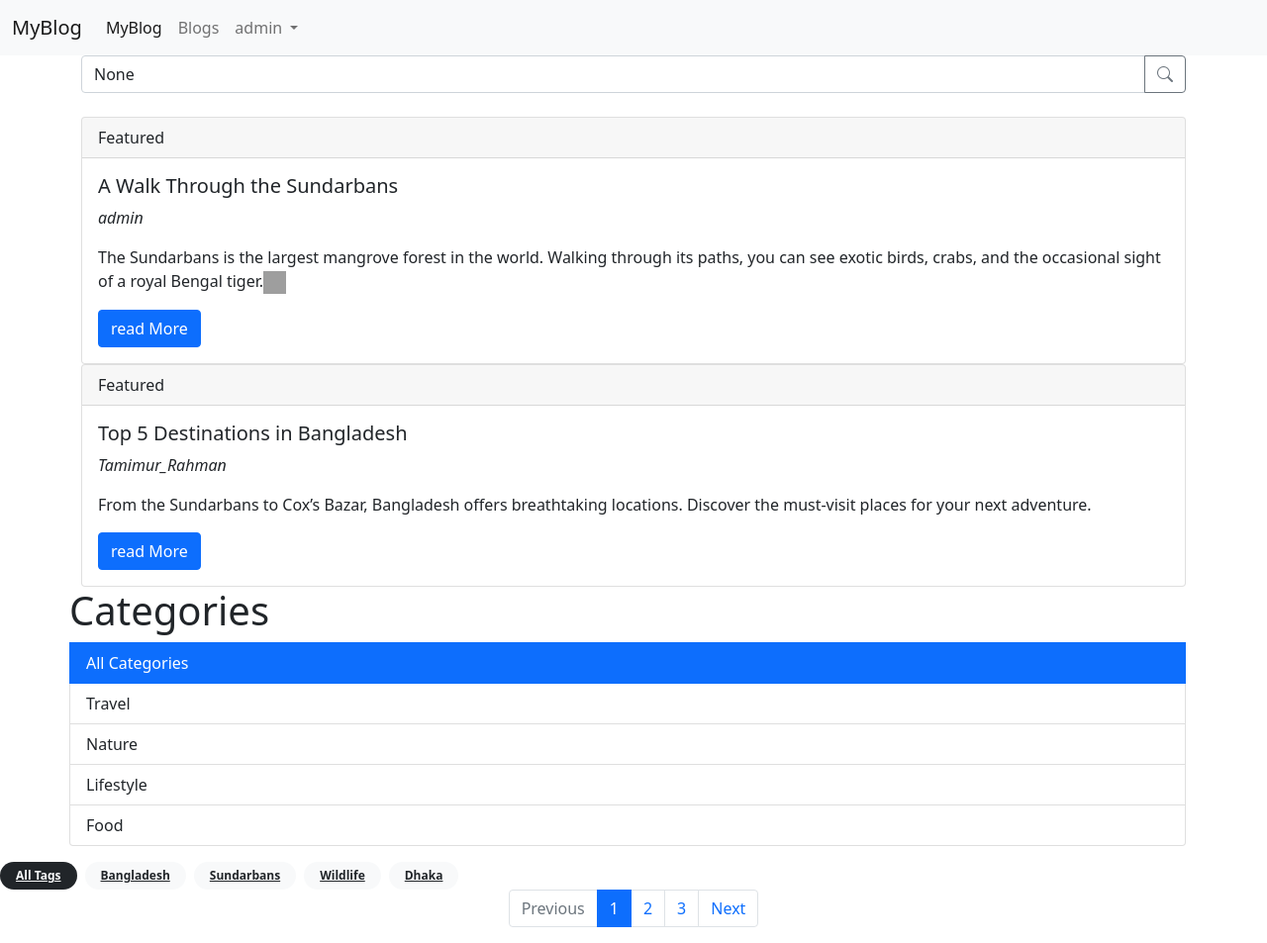
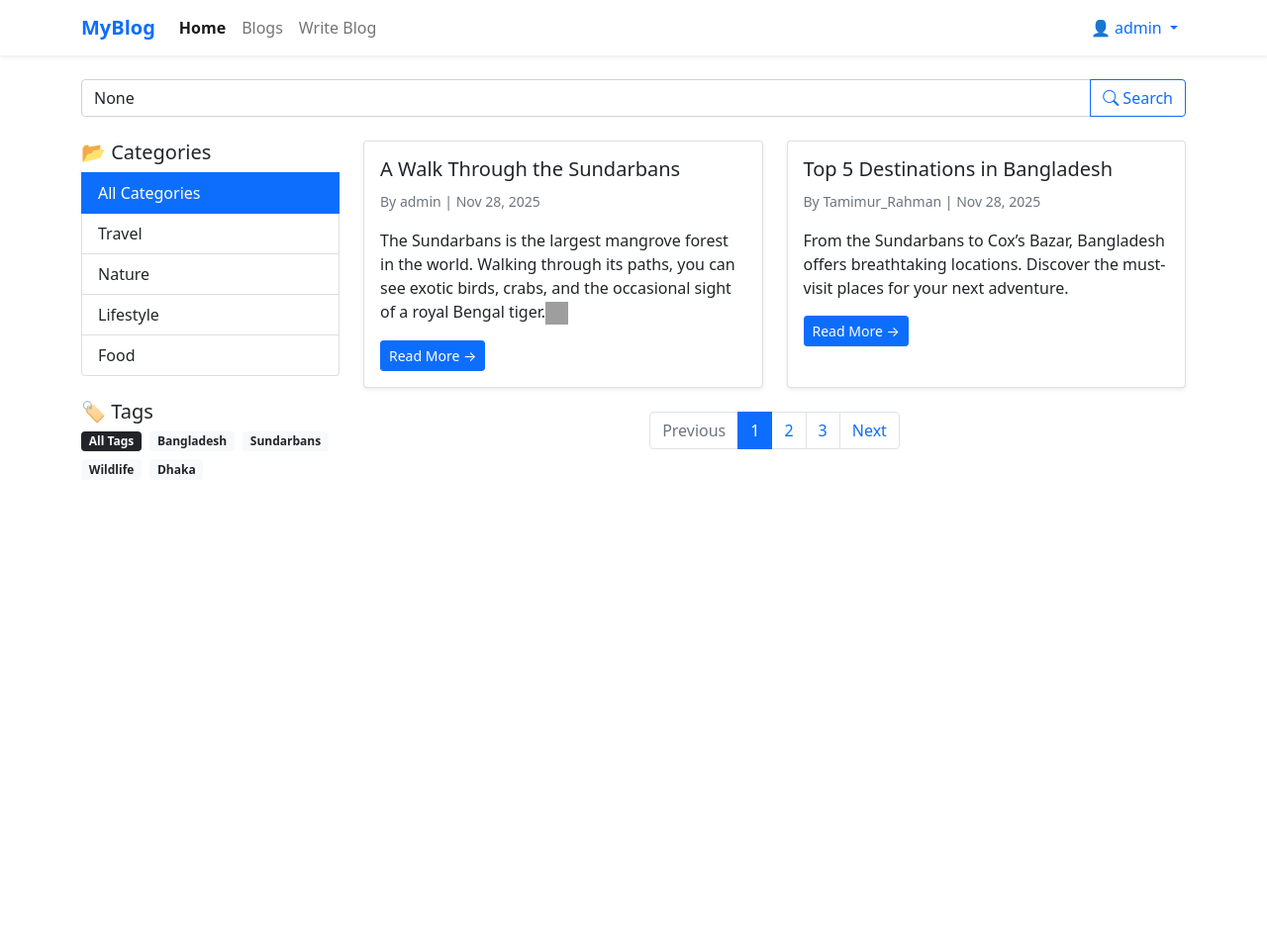
Before and after one commit to TamimurRahman/Building_Full_Functional_Blog_Project, a Django app: page / in a window 1280 px wide. Shown: the whole page at 99% size. After the commit the page ends 479 px from the top, so only its background shows below. Run offline with Django 5.2, Linux system fonts and the light colour scheme; a user stored in the database is signed in; data comes from the database, SQL or seed files in the repository; both versions use the stored data as it was after the commit; some libraries are stand-ins or nearby versions.

Commit message:
fixing bootstrap and html

```diff
--- a/myblog/blog/urls.py
+++ b/myblog/blog/urls.py
@@ -16,6 +16,6 @@
     path('post/delete/<int:id>',views.post_delete,name='post_delete'),
     path('accounts/profile/',views.profile_view,name='profile'),
     path('signup/',views.signup_view,name='signup'),
-    path('login/',MyLoginView.as_view(), name = 'login'),
+    path('accounts/login/',MyLoginView.as_view(), name = 'login'),
     path('logout/',views.logout_view, name='logout')
 ]
--- a/myblog/blog/views.py
+++ b/myblog/blog/views.py
@@ -5,6 +5,7 @@
 from django.contrib.auth import authenticate,login,logout
 from django.core.paginator import Paginator
 from .forms import CommentForm,PostForm,UpdateProfileForm
+from django.contrib.auth.decorators import login_required
 
 # Create your views here.
 
@@ -79,6 +80,7 @@
 
     return render(request,'blog/post_details.html',context)
 
+@login_required
 def liked_post(request,id):
     post = get_object_or_404(Post,id=id)
 
@@ -89,6 +91,7 @@
 
     return redirect('post_details',id=post.id)
 
+@login_required
 def post_create(request):
     if request.method == 'POST':
         form = PostForm(request.POST)
@@ -103,6 +106,7 @@
         form = PostForm()
     return render(request,'blog/post_create.html',{'form':form})
 
+@login_required
 def post_update(request,id):
     post = get_object_or_404(Post,id=id)
     if request.method == 'POST':
@@ -115,7 +119,7 @@
 
     return render(request,'blog/post_create.html',{'form':form})
 
-
+@login_required
 def post_delete(request,id):
     post = get_object_or_404(Post,id=id)
     post.delete()
@@ -132,6 +136,8 @@
         form = UserCreationForm()
     return render(request,'user/signup.html',{'form':form})
 
+
+@login_required
 def profile_view(request):
     section = request.GET.get('section','profile')
     context = {'section':section}
--- a/myblog/templates/blog/navbar.html
+++ b/myblog/templates/blog/navbar.html
@@ -1,51 +1,65 @@
-<nav class="navbar navbar-expand-lg navbar-light bg-light">
-    <div class="container-fluid">
-        <a class="navbar-brand" href="{% url 'post_list' %}">MyBlog</a>
+<nav class="navbar navbar-expand-lg navbar-light bg-white shadow-sm">
+    <div class="container">
 
+        <!-- Brand -->
+        <a class="navbar-brand fw-bold text-primary" href="{% url 'post_list' %}">MyBlog</a>
+
+        <!-- Mobile Menu Toggle -->
         <button class="navbar-toggler" type="button" data-bs-toggle="collapse"
                 data-bs-target="#navbarSupportedContent" aria-controls="navbarSupportedContent"
                 aria-expanded="false" aria-label="Toggle navigation">
             <span class="navbar-toggler-icon"></span>
         </button>
 
+        <!-- Navbar Links -->
         <div class="collapse navbar-collapse" id="navbarSupportedContent">
+
             <ul class="navbar-nav me-auto mb-2 mb-lg-0">
 
                 <li class="nav-item">
-                    <a class="nav-link active" aria-current="page" href="{% url 'post_list' %}">MyBlog</a>
+                    <a class="nav-link {% if request.path == '/' %}active fw-bold{% endif %}" href="{% url 'post_list' %}">Home</a>
                 </li>
 
                 <li class="nav-item">
-                    <a class="nav-link" href="{% url 'post_list' %}">Blogs</a>
+                    <a class="nav-link {% if request.path == '/blogs/' %}active fw-bold{% endif %}" href="{% url 'post_list' %}">Blogs</a>
+                </li>
+                {% if user.is_authenticated %}
+                <li class="nav-item">
+                    <a class="nav-link" href="{% url 'post_create' %}">Write Blog </a>
+                </li>
+                {% endif %}
+            </ul>
+
+            <!-- Right Side Menu -->
+            <ul class="navbar-nav ms-auto">
+
+                {% if user.is_authenticated %}
+                <!-- Dropdown Menu -->
+                <li class="nav-item dropdown">
+                    <a class="nav-link dropdown-toggle text-primary fw-semibold" href="#" id="navbarDropdown" role="button"
+                       data-bs-toggle="dropdown" aria-expanded="false">
+                        👤 {{ user.username }}
+                    </a>
+
+                    <ul class="dropdown-menu dropdown-menu-end shadow-sm">
+                        <li><a class="dropdown-item" href="{% url 'profile' %}?section=update">Edit Profile</a></li>
+                        <li><a class="dropdown-item" href="{% url 'profile' %}?section=posts">My Posts</a></li>
+                        <li><hr class="dropdown-divider"></li>
+                        <li><a class="dropdown-item text-danger fw-bold" href="{% url 'logout' %}">Logout</a></li>
+                    </ul>
                 </li>
 
-                {% if user.is_authenticated %}
-                <!-- Dropdown for logged in users -->
-                <li class="nav-item dropdown">
-                    <a class="nav-link dropdown-toggle" href="#" id="navbarDropdown" role="button"
-                       data-bs-toggle="dropdown" aria-expanded="false">
-                        {{ user.username }}
-                    </a>
-
-                    <ul class="dropdown-menu" aria-labelledby="navbarDropdown">
-                        <li><a class="dropdown-item" href="{% url 'profile' %}?section=update">Update Profile</a></li>
-                        <li><a class="dropdown-item" href="{% url 'profile' %}?section=posts">My Posts</a></li>
-                        <li><hr class="dropdown-divider"></li>
-                        <li><a class="dropdown-item" href="{% url 'logout' %}">Logout</a></li>
-                    </ul>
-                </li>
                 {% else %}
-
-                <!-- Login / Signup for guest -->
+                <!-- Login & Register (Guests Only) -->
                 <li class="nav-item">
-                    <a href="{% url 'login' %}" class="nav-link">Login</a>
+                    <a href="{% url 'login' %}" class="nav-link fw-semibold">Login</a>
                 </li>
 
                 <li class="nav-item">
-                    <a href="{% url 'signup' %}" class="nav-link">Sign Up</a>
+                    <a href="{% url 'signup' %}" class="nav-link btn btn-primary btn-sm text-white ms-2 px-3">Sign Up</a>
                 </li>
+                {% endif %}
 
-                {% endif %}
             </ul>
         </div>
     </div>
--- a/myblog/templates/blog/post_list.html
+++ b/myblog/templates/blog/post_list.html
@@ -2,126 +2,75 @@
 {% block title %}All Blog Posts{% endblock title %}
 {% block content %}
 
-<div class='container'>
+<div class="container my-4">
 
+    <!-- Search Form -->
     <form method="get" class="mb-4">
         <div class="input-group">
-
-    <!-- Search Input -->
             <input type="text" name="search" class="form-control" placeholder="Search posts..." value="{{ search_query }}">
-
-    <!-- Preserve category filter in search -->
             {% if category_query %}
                 <input type="hidden" name="category" value="{{ category_query }}">
             {% endif %}
-
-    <!-- Preserve tag filter in search -->
             {% if tag_query %}
                 <input type="hidden" name="tag" value="{{ tag_query }}">
             {% endif %}
-
-    <button class="btn btn-outline-secondary" type="submit">
-      <i class="bi bi-search"></i>
+            <button class="btn btn-outline-primary" type="submit">
+                <i class="bi bi-search"></i> Search
             </button>
         </div>
     </form>
 
-    {% for post in page_obj %}
-    <div class="card">
-  <div class="card-header">
-    Featured
+    <div class="row">
+
+        <!-- Categories Sidebar -->
+        <div class="col-md-3 mb-4">
+            <div class="list-group">
+                <h5 class="mb-2">📂 Categories</h5>
+                <a href="?" class="list-group-item list-group-item-action {% if not category_query %}active{% endif %}">All Categories</a>
+                {% for cat in categories %}
+                <a href="?category={{ cat.name }}" class="list-group-item list-group-item-action {% if category_query == cat.name %}active{% endif %}">{{ cat.name }}</a>
+                {% endfor %}
             </div>
-  <div class="card-body">
-    <h5 class="card-title">{{ post.title }}</h5>
-    <p class="card-text">
-        <i>{{post.author}}</i>
-        <i>{{post.create_at}}</i>
-    </p>
 
-    <p>{{ post.content | truncatewords:40 | safe }}</p>
-    <a href="{% url 'post_details' post.id%}" class="btn btn-primary">read More</a>
+            <!-- Tags -->
+            <div class="mt-4">
+                <h5>🏷️ Tags</h5>
+                <div class="d-flex flex-wrap gap-2 mt-2"  >
+                    <a style="text-decoration: none;" href="?tag=" class="badge bg-dark text-light {% if not tag_query %}active{% endif %}">All Tags</a>
+                    {% for t in tags %}
+                    <a style="text-decoration: none;" href="?tag={{ t.name }}" class="badge {% if tag_query|default_if_none:''|lower == t.name|lower %}bg-primary text-light{% else %}bg-light text-dark{% endif %}">{{ t.name }}</a>
+                    {% endfor %}
+                </div>
             </div>
         </div>
 
+        <!-- Blog Posts -->
+        <div class="col-md-9">
+            <div class="row g-4">
+                {% for post in page_obj %}
+                <div class="col-md-6">
+                    <div class="card h-100 shadow-sm">
+                        <div class="card-body">
+                            <h5 class="card-title">{{ post.title }}</h5>
+                            <small class="text-muted">By {{ post.author }} | {{ post.created_at|date:"M d, Y" }}</small>
+                            <p class="card-text mt-2">{{ post.content|truncatewords:40|safe }}</p>
+                            <a href="{% url 'post_details' post.id %}" class="btn btn-sm btn-primary">Read More →</a>
+                        </div>
+                    </div>
+                </div>
                 {% empty %}
-   <p>No blog post found</p>
+                <p class="text-center">No blog posts found.</p>
                 {% endfor %}
-</div>
-
-
-{% comment %} <form method="get" class="mb-3">
-    <select name="category" class="" onchange="this.form.submit()">
-        <option value="">All Categories</option>
-
-        {% for cat in categories %}
-            <option value="{{ cat.name }}"
-                {% if category_query == cat.name %}selected{% endif %}>
-                {{ cat.name }}
-            </option>
-            <a href=""></a>
-        {% endfor %}
-    </select>
-</form> {% endcomment %}
-
-<div class="list-group mb-3 container">
-<h1>Categories</h1>
-    <!-- All Categories -->
-    <a href="?"
-       class="list-group-item list-group-item-action
-              {% if not category_query %}active{% endif %}">
-        All Categories
-    </a>
-
-    <!-- Loop through categories -->
-    {% for cat in categories %}
-        <a href="?category={{ cat.name }}"
-           class="list-group-item list-group-item-action
-                  {% if category_query == cat.name %}active{% endif %}">
-            {{ cat.name }}
-        </a>
-    {% endfor %}
-
-</div>
-
-<div class="d-flex flex-wrap gap-2 mt-2">
-
-    <!-- All Tags -->
-    <a href="?tag="
-       class="badge rounded-pill bg-dark text-light px-3 py-2
-              {% if not request.GET.tag %}active{% endif %}">
-        All Tags
-    </a>
-
-    <!-- Loop through tags -->
-    {% for i in tags %}
-        <a href="?tag={{ i.name }}"
-           class="badge rounded-pill px-3 py-2
-                  {% if request.GET.i|default_if_none:""|lower == i.name|lower%}
-                      bg-primary text-light
-                  {% else %}
-                      bg-light text-dark
-                  {% endif %} ">
-            {{ i.name }}
-        </a>
-    {% endfor %}
-
             </div>
 
             <!-- Pagination -->
             {% if page_obj.has_other_pages %}
-        {% comment %} 👉 যদি total posts বেশি হয়, অর্থাৎ pagination দরকার — তখনই শুধু pagination দেখাবে। {% endcomment %}
-        <nav>
+            <nav aria-label="Page navigation" class="mt-4">
                 <ul class="pagination justify-content-center">
                     {% if page_obj.has_previous %}
                     <li class="page-item">
-                        <a class="page-link"
-                            href="?{% if search_query %}search={{ search_query }}&{% endif %}
-                                {% if category_query %}category={{ category_query }}&{% endif %}
-                                {% if tag_query %}tag={{ tag_query }}&{% endif %}
-                                     page={{ page_object.previous_page_number }}">Previous
-                        </a>
+                        <a class="page-link" href="?{% if search_query %}search={{ search_query }}&{% endif %}{% if category_query %}category={{ category_query }}&{% endif %}{% if tag_query %}tag={{ tag_query }}&{% endif %}page={{ page_obj.previous_page_number }}">Previous</a>
                     </li>
-
                     {% else %}
                     <li class="page-item disabled"><span class="page-link">Previous</span></li>
                     {% endif %}
@@ -145,4 +94,7 @@
             </nav>
             {% endif %}
         </div>
+    </div>
+</div>
+
 {% endblock content %}
```
Also changed, not shown: myblog/templates/blog/post_create.html (+18 -18 lines), myblog/templates/blog/post_details.html (+84 -49 lines), myblog/templates/user/login.html (+27 -12 lines), myblog/templates/user/profile.html (+62 -36 lines), myblog/templates/user/signup.html (+22 -13 lines), myblog/db.sqlite3. Lines whose indentation alone changed are shown as unchanged.
